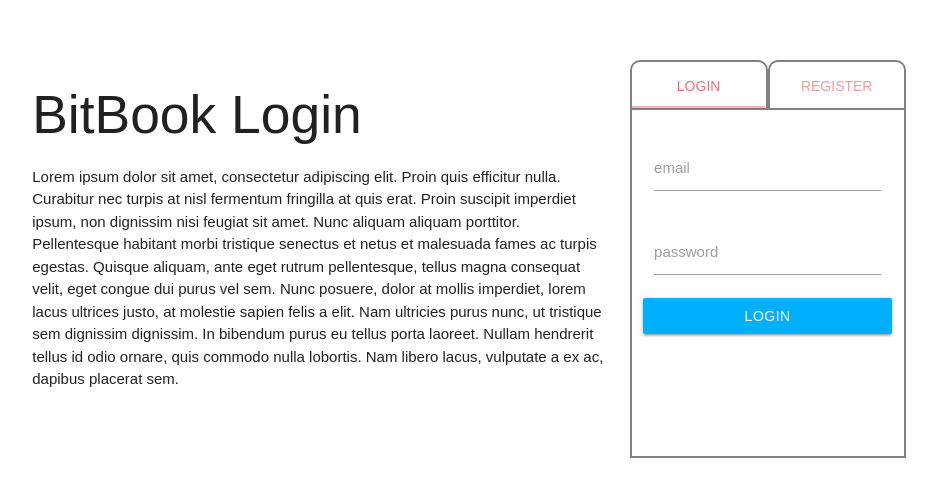
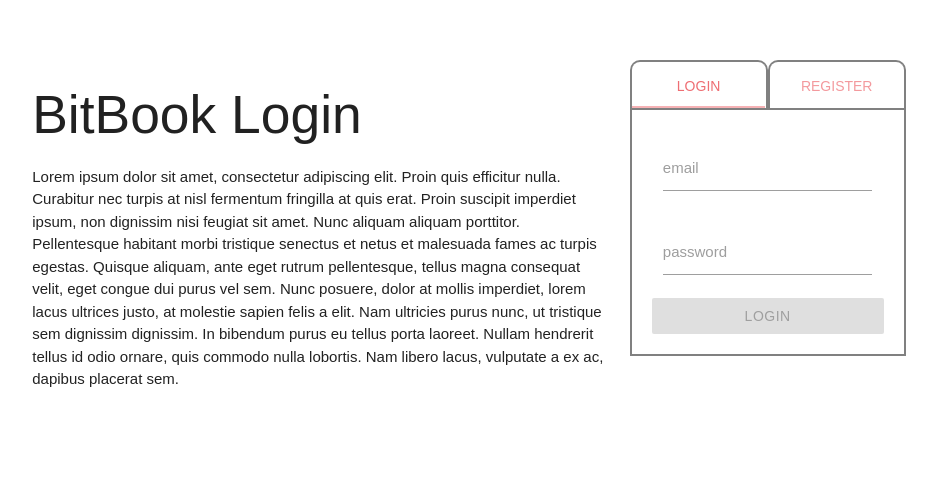
Before and after one commit to JelenaMarjanovic/bit-book, a React (Create React App) app in the folder bitbook/: page /#/feeds/1/1 in a window 1280 px wide. Before the commit this address led to /#/. Shown: the part 110-606 px from the top of the page, without its empty margins (171-1108 px from the left). Built offline with nearby package versions, Linux system fonts and the light colour scheme; no server answers.

Commit message:
add validation on login and register

```diff
--- a/bitbook/src/app/LoginPage/LoginCard.js
+++ b/bitbook/src/app/LoginPage/LoginCard.js
@@ -1,31 +1,60 @@
 import React, { Component } from "react"
 
+import { utils } from './../../shared/utils'
+
 class LoginCard extends Component {
-    constructor(props){
+    constructor(props) {
         super(props)
         this.state = {
             loginEmail: "",
             loginPass: "",
+            isValidEmail: false,
+            isValidPass: false,
         }
     }
 
     handleChange = (e) => {
         const { value, id } = e.target
-        this.setState({[id]: value })
+        this.setState({ [id]: value })
     }
 
-    render () {
+    isValidForm = () => {
+        const { isValidEmail, isValidPass } = this.state;
+        return isValidEmail && isValidPass
+    }
+
+    validateEmail = () => {
+        const valid = utils.isValidEmail(this.state.loginEmail)
+        this.setState({ isValidEmail: valid})
+    }
+
+    validatePass = () => {
+        const valid = utils.isValidPass(this.state.loginPass)
+        this.setState({ isValidPass: valid})
+    }
+
+    isValid = () => (!this.isValidForm()) ? "disabled" : "";
+    showError = (validate, value) => {
+        const error = (!validate && value !== "") ? true : false
+        return (error) ? "isInvalid" : "isValid"
+    };
+
+    render() {
+        const { loginEmail, loginPass, isValidEmail, isValidPass } = this.state
+
         return (
             <div id="login" className="col s12">
                 <div className="input-field col s12">
-                    <input onChange={this.handleChange} value={this.state.loginEmail} type="text" id="loginEmail" className="validate"/>
+                    <input onChange={this.handleChange} onBlur={this.validateEmail} value={loginEmail} type="email" id="loginEmail" />
                     <label htmlFor="loginEmail">email</label>
+                    <p className={this.showError(isValidEmail, loginEmail)}>Please enter a valid email</p>
                 </div>
                 <div className="input-field col s12">
-                    <input onChange={this.handleChange} value={this.state.loginPass} type="password" id="loginPass" className="validate"/>
+                    <input onChange={this.handleChange} onBlur={this.validatePass} value={loginPass} type="password" id="loginPass" />
                     <label htmlFor="loginPass">password</label>
+                    <p className={this.showError(isValidPass, loginPass)}>Password must be at least 8 characters long, include 1 lowercase, 1 capital letter, 1 number, 1 special character</p>
                 </div>
-                <a className="light-blue accent-3 btn col s12">Login</a>
+                <a className={`light-blue accent-3 btn col s12 ${this.isValid()}`}>Login</a>
             </div>
         )
     }
--- a/bitbook/src/app/LoginPage/LoginPage.css
+++ b/bitbook/src/app/LoginPage/LoginPage.css
@@ -6,9 +6,9 @@ li.tab {
 }
 
 #login, #register {
-    height: 350px;
+    height: auto;
     border: solid 2px gray;
-    padding-top: 20px;
+    padding: 20px;
 }
 
 .loginRegister {
--- a/bitbook/src/app/LoginPage/RegisterCard.js
+++ b/bitbook/src/app/LoginPage/RegisterCard.js
@@ -1,36 +1,73 @@
 import React, { Component } from "react"
 
+import { utils } from './../../shared/utils'
+
 class RegisterCard extends Component {
-    constructor(props){
+    constructor(props) {
         super(props)
         this.state = {
-            registerName: "",
             registerEmail: "",
             registerPass: "",
+            registerName: "",
+            isValidEmail: false,
+            isValidPass: false,
+            isValidName: false,
         }
     }
 
     handleChange = (e) => {
         const { value, id } = e.target
-        this.setState({[id]: value })
+        this.setState({ [id]: value })
     }
 
-    render () {
+    isValidForm = () => {
+        const { isValidEmail, isValidPass, isValidName } = this.state;
+        return isValidEmail && isValidPass && isValidName
+    }
+
+    validateEmail = () => {
+        const valid = utils.isValidEmail(this.state.registerEmail)
+        this.setState({ isValidEmail: valid})
+    }
+
+    validatePass = () => {
+        const valid = utils.isValidPass(this.state.registerPass)
+        this.setState({ isValidPass: valid})
+    }
+
+    validateName = () => {
+        const valid = utils.isValidName(this.state.registerName)
+        this.setState({ isValidName: valid})
+    }
+
+    isValid = () => (!this.isValidForm()) ? "disabled" : "";
+
+    showError = (validate, value) => {
+        const error = (!validate && value !== "") ? true : false
+        return (error) ? "isInvalid" : "isValid"
+    };
+
+    render() {
+        const { registerEmail, registerPass, registerName, isValidEmail, isValidPass, isValidName } = this.state
+
         return (
             <div id="register" className="col s12">
                 <div className="input-field col s12">
-                    <input id="registerName" onChange={this.handleChange} value={this.state.registerName} className="validate" type="text" />
+                    <input onChange={this.handleChange} onBlur={this.validateName} value={registerName} type="password" id="registerName" />
                     <label htmlFor="registerName">name</label>
+                    <p className={this.showError(isValidName, registerName)}>Name must start with capital letter and not be longer then 30 characters</p>
                 </div>
                 <div className="input-field col s12">
-                    <input id="registerEmail" onChange={this.handleChange} value={this.state.registerEmail} className="validate" type="text" />
+                    <input onChange={this.handleChange} onBlur={this.validateEmail} value={registerEmail} type="email" id="registerEmail" />
                     <label htmlFor="registerEmail">email</label>
+                    <p className={this.showError(isValidEmail, registerEmail)}>Please enter a valid email</p>
                 </div>
                 <div className="input-field col s12">
-                    <input id="registerPass" onChange={this.handleChange} value={this.state.registerPass} className="validate" type="password" />
+                    <input onChange={this.handleChange} onBlur={this.validatePass} value={registerPass} type="password" id="registerPass" />
                     <label htmlFor="registerPass">password</label>
+                    <p className={this.showError(isValidPass, registerPass)}>Password must be at least 8 characters long, include 1 lowercase, 1 capital letter, 1 number, 1 special character</p>
                 </div>
-                <a className="light-blue accent-3 btn col s12">Register</a>
+                <a className={`light-blue accent-3 btn col s12 ${this.isValid()}`}>Login</a>
             </div>
         )
     }
--- a/bitbook/src/app/isAuth.js
+++ b/bitbook/src/app/isAuth.js
@@ -8,7 +8,7 @@ const isAuth = () => {
     return class authenticate extends Component {
 
         toShow = () => {
-            const isAuthenticated = utils.checkIfAuth()
+            const isAuthenticated = false //utils.checkIfAuth()
             return isAuthenticated ? <App /> : <LoginPage />
         }
 
--- a/bitbook/src/shared/constants.js
+++ b/bitbook/src/shared/constants.js
@@ -19,7 +19,7 @@ class Constants {
     options = {
         headers: {
             "Content-Type": "application/json",
-            "Key": "bitbook",
+            "Key": "7E47472",
             "SessionId": localStorage.getItem("sessionID")
         }
     }
--- a/bitbook/src/shared/utils.js
+++ b/bitbook/src/shared/utils.js
@@ -99,6 +99,16 @@ class Utils {
         return (this.firstLetterIsUpperCase(text) && (text.length < 31))
     }
 
+    isValidEmail = (text) => {
+        let re = /\S+@\S+\.\S+/;
+        return re.test(text);
+    }
+
+    isValidPass = (text) => {
+        let re = /^(?=.*[\d])(?=.*[A-Z])(?=.*[a-z])(?=.*[!@#$%^&*])[\w!@#$%^&*]{8,}$/;
+        return re.test(text);
+    }
+
     showInvalidInput = (value, validate) => {
         if (value === "") {
             return false;
```
